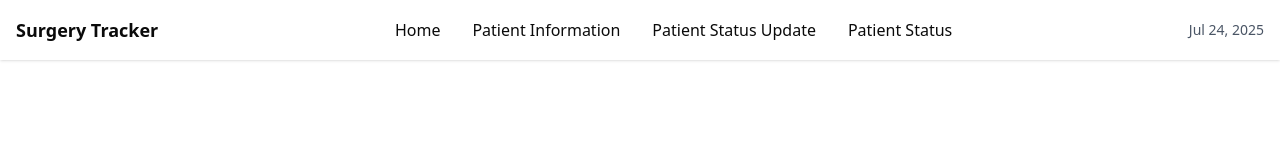
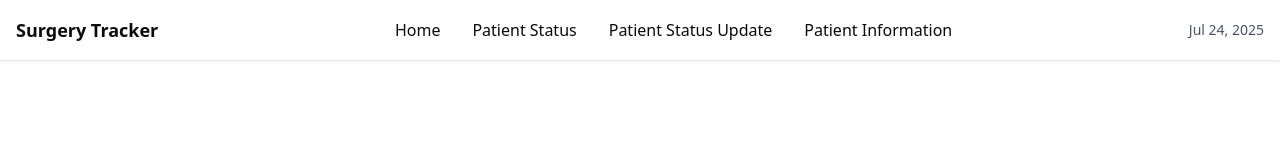
Before and after one commit to chingu-voyages/V56-tier3-team-38, a Next.js app in the folder surgical-app/: page / in a window 1280 px wide. Shown: the top 160 px of the page. Built offline with nearby package versions, Linux system fonts and the light colour scheme.

Commit message:
update nav links

```diff
--- a/surgical-app/src/app/layout.tsx
+++ b/surgical-app/src/app/layout.tsx
@@ -1,6 +1,8 @@
 import type { Metadata } from 'next';
 import { Geist, Geist_Mono } from 'next/font/google';
 import './globals.css';
+import { Footer } from '@/components/Footer';
+import Header from '@/components/Header';
 
 const geistSans = Geist({
   variable: '--font-geist-sans',
@@ -24,7 +26,11 @@ export default function RootLayout({
 }>) {
   return (
     <html lang="en">
-      <body className={`${geistSans.variable} ${geistMono.variable} antialiased`}>{children}</body>
+      <body className={`${geistSans.variable} ${geistMono.variable} antialiased`}>
+        <Header />
+        {children}
+        <Footer />
+      </body>
     </html>
   );
 }
--- a/surgical-app/src/app/page.tsx
+++ b/surgical-app/src/app/page.tsx
@@ -3,11 +3,9 @@ import Header from '@/components/Header';
 
 export default function Home() {
   return (
-    <div>
-      <Header />
+    <>
       {/* TODO: Add landing page content here */}
       <div className="flex justify-center items-center min-h-[85vh]">Contents</div>
-      <Footer />
-    </div>
+    </>
   );
 }
--- a/surgical-app/src/components/Header.tsx
+++ b/surgical-app/src/components/Header.tsx
@@ -13,6 +13,9 @@ export default function Header() {
   // These will eventually come from the auth system(Supabase)
   const isAdmin = true; // Admins can access all screens
   const isTeamMember = true; // Surgical team members can access everything except Patient Info
+
+  // Example patient ID (this should come from routing or context in a real app)
+  const patientId = '123';
 
   useEffect(() => {
     // Avoid hydration mismatch with locale-sensitive formatting
@@ -54,17 +57,19 @@ export default function Header() {
           >
             <Link href="/">Home</Link>
             <hr className="md:hidden border-gray-300" />
-            {isAdmin && <Link href="/patient-info">Patient Information</Link>}
+            <Link href="/patient">Patient Status</Link>
             <hr className="md:hidden border-gray-300" />
-            {(isAdmin || isTeamMember) && <Link href="/status-update">Patient Status Update</Link>}
+            {(isAdmin || isTeamMember) && (
+              <Link href={`/patient/status-update`}>Patient Status Update</Link>
+            )}
             <hr className="md:hidden border-gray-300" />
-            <Link href="/status">Patient Status</Link>
+            {isAdmin && <Link href={`/patient/info`}>Patient Information</Link>}
           </nav>
 
           {/* Right: Today's Date */}
           <div className="text-gray-600 text-sm">{today}</div>
         </div>
       </div>
-    </header>
+    </header >
   );
 }
```
